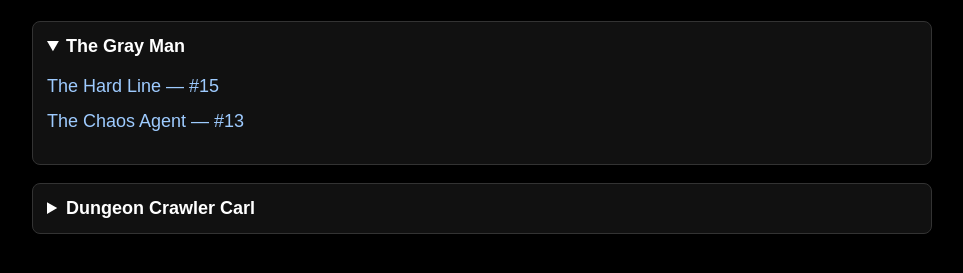
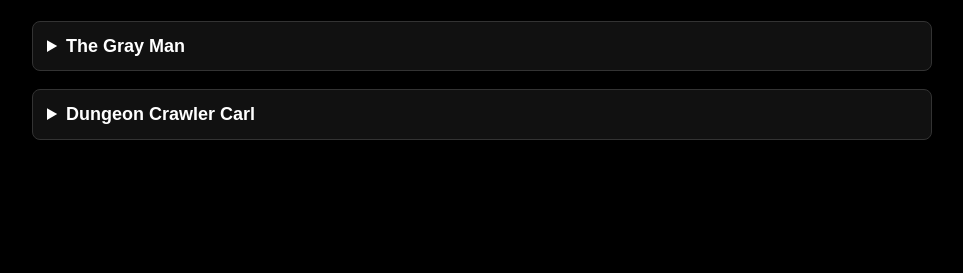
Before and after one commit to DrZangariSlifkin/phoenixdesigns-notes, a plain HTML site: page index.html in a window 1280 px wide. Shown: the part 101-374 px from the top of the page, without its empty margins (158-1121 px from the left). Drawn offline with Linux system fonts and the light colour scheme.

Commit message:
Remember archive series expansion state in browser

```diff
--- a/index.html
+++ b/index.html
@@ -66,7 +66,7 @@
 3. Add a new <li> below with data-date="YYYY-MM-DD"
 -->
 
-<details data-series>
+<details data-series="gray-man">
   <summary>The Gray Man</summary>
   <ul data-books>
     <li data-date="2026-02-27">
@@ -78,7 +78,7 @@
   </ul>
 </details>
 
-<details data-series>
+<details data-series="dungeon-crawler-carl">
   <summary>Dungeon Crawler Carl</summary>
   <ul data-books>
     <li data-date="">
@@ -123,9 +123,25 @@
     seriesBlocks.sort((a, b) => (b.dataset.newest || '').localeCompare(a.dataset.newest || ''));
     seriesBlocks.forEach(s => document.body.appendChild(s));
 
-    // Auto-open only the most recently updated series
-    seriesBlocks.forEach((s, i) => {
-      s.open = (i === 0);
+    // Remember each series' open/closed state in this browser.
+    seriesBlocks.forEach(series => {
+      const name = series.dataset.series || series.querySelector('summary').textContent.trim();
+      const key = 'reading-notes:series-open:' + name;
+
+      try {
+        const saved = localStorage.getItem(key);
+        if (saved !== null) series.open = (saved === 'true');
+      } catch (error) {
+        // Sections remain usable when browser storage is unavailable.
+      }
+
+      series.addEventListener('toggle', () => {
+        try {
+          localStorage.setItem(key, String(series.open));
+        } catch (error) {
+          // Sections remain usable when browser storage is unavailable.
+        }
+      });
     });
   })();
 </script>
```
